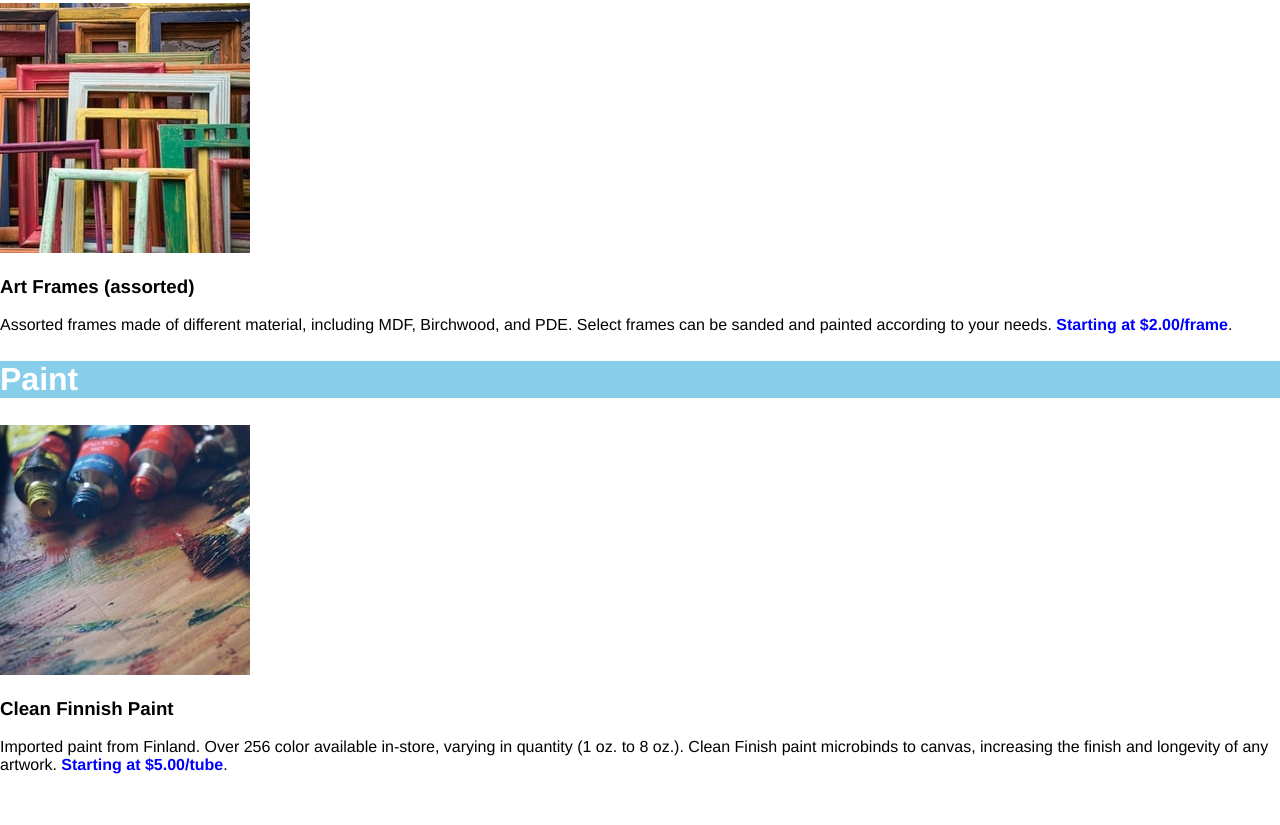
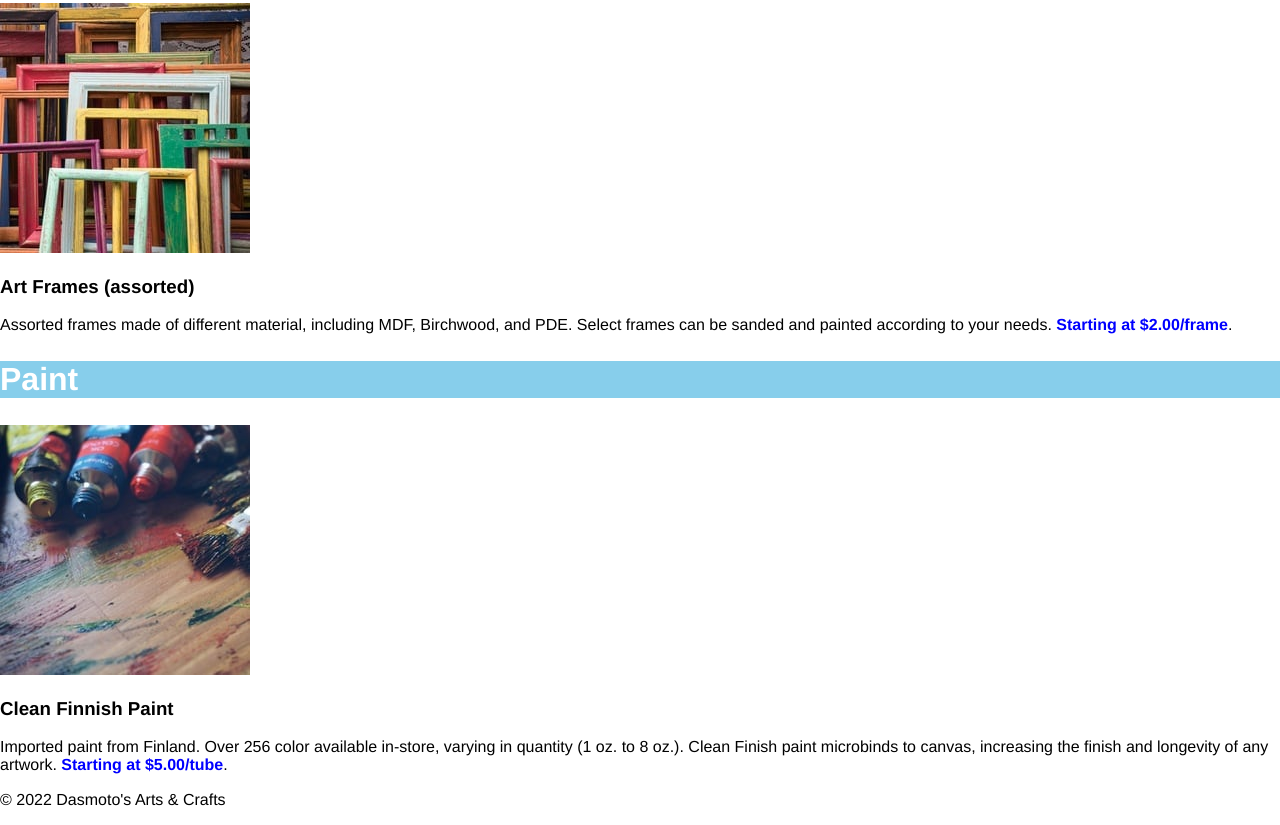
Before and after one commit to prince-t-asamoah/dasmotos-arts-and-crafts, a plain HTML site: page index.html in a window 1280 px wide. Shown: the part 731-1556 px from the top of the page. Before the commit the page ends 1522 px from the top, so only its background shows below. Drawn offline with nearby package versions, Linux system fonts and the light colour scheme.

Commit message:
Add main and footer tags with copyright info

```diff
--- a/index.html
+++ b/index.html
@@ -21,6 +21,7 @@
     <header>
       <h1>Dasmoto's Arts and Crafts</h1>
     </header>
+    <main>
       <section class="brushes">
         <h2>Brushes</h2>
         <img src="images/hacksaw.jpeg" alt="Brushes" />
@@ -47,11 +48,15 @@
         <img src="images/finnish.jpeg" alt="Paint tubes" />
         <h3>Clean Finnish Paint</h3>
         <p>
-        Imported paint from Finland. Over 256 color available in-store, varying
-        in quantity (1 oz. to 8 oz.). Clean Finish paint microbinds to canvas,
-        increasing the finish and longevity of any artwork.
+          Imported paint from Finland. Over 256 color available in-store,
+          varying in quantity (1 oz. to 8 oz.). Clean Finish paint microbinds to
+          canvas, increasing the finish and longevity of any artwork.
           <strong>Starting at &#36;5.00/tube</strong>.
         </p>
       </section>
+    </main>
+    <footer class="copyright">
+      <p>&#169; 2022 Dasmoto's Arts & Crafts</p>
+    </footer>
   </body>
 </html>
```
Lines whose indentation alone changed are shown as unchanged.
